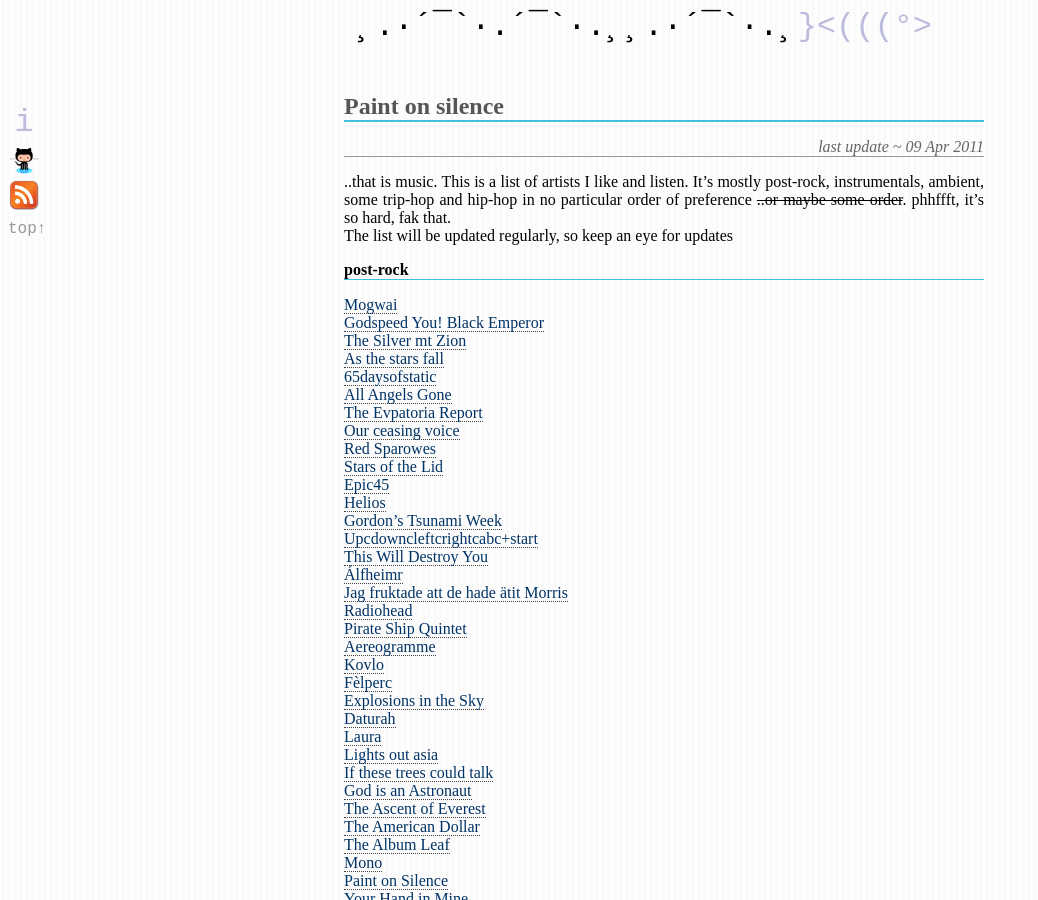
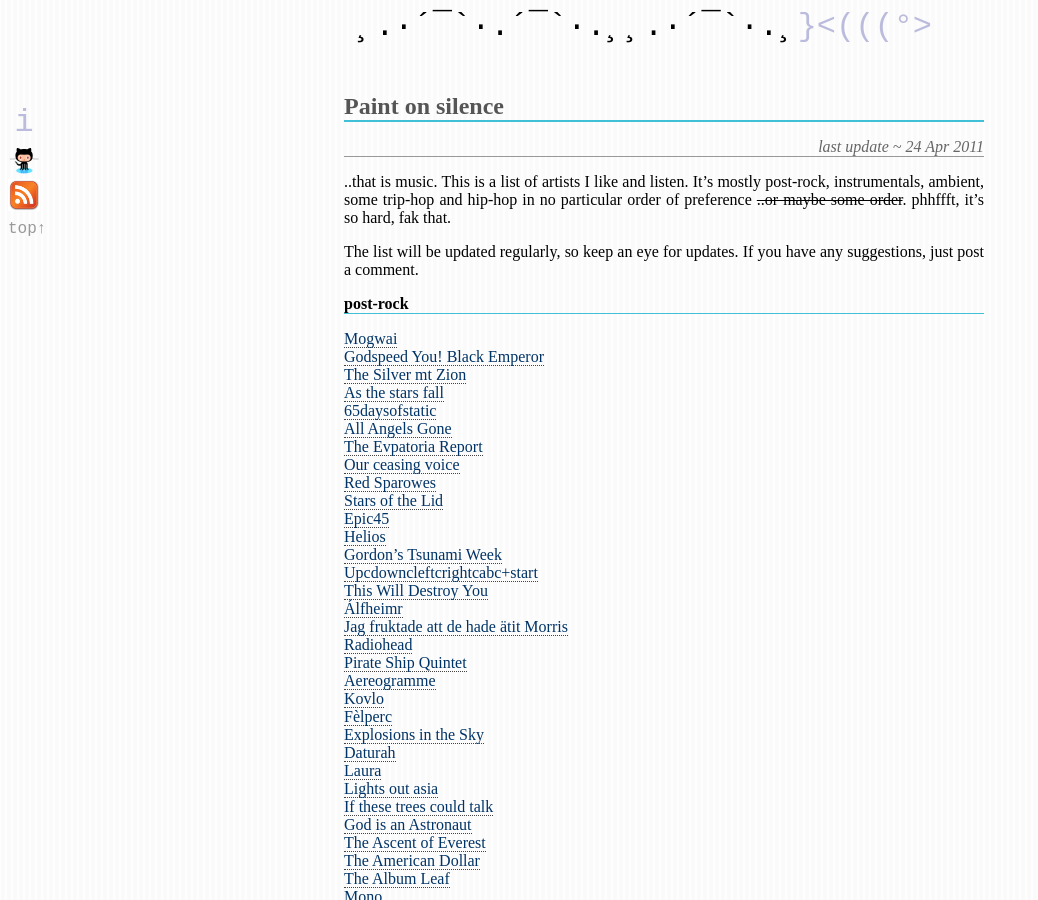
Before and after one commit to c00kiemon5ter/c00kiemon5ter.github.com, a Jekyll site: the page built from _posts/2011-03-16-Paint-on-silence.markdown, in a window 1280 px wide and 900 px high. Shown: the whole window, without its empty margins (0-1038 px from the left). Built offline with Jekyll 4.4.1, drawn with Linux system fonts in a browser that asks for light colours; comment, search, counter and statistics services are not loaded; some of the changed text lies outside the part shown.

```diff
--- a/_posts/2011-03-16-Paint-on-silence.markdown
+++ b/_posts/2011-03-16-Paint-on-silence.markdown
@@ -2,7 +2,8 @@
 layout: post
 title: Paint on silence
 categories: music
-update: 09 Apr 2011
+comments: true
+update: 24 Apr 2011
 ---
 
 {{ page.title }}
@@ -12,7 +13,9 @@ update: 09 Apr 2011
 It's mostly post-rock, instrumentals, ambient, some trip-hop and hip-hop
 in no particular order of preference <span style="text-decoration: line-through;">..or maybe some order</span>.
 phhffft, it's so hard, fak that.
-The list will be updated regularly, so keep an eye for updates
+
+The list will be updated regularly, so keep an eye for updates.
+If you have any suggestions, just post a comment.
 
 post-rock
 ---------
@@ -120,11 +123,11 @@ electronic
 
 hip-hop
 -------
-[MC Xander](http://www.myspace.com/mcxande)
-[Edi Casabella](http://www.myspace.com/edicasabella)
 [Thomax](http://www.myspace.com/thomaxbeats)
 [Sadistic](http://sadistik.bandcamp.com/)
 [Sage Francis](http://www.myspace.com/sagefrancis)
+[MC Xander](http://www.myspace.com/mcxande)
+[Edi Casabella](http://www.myspace.com/edicasabella)
 [Jedi Mind Tricks](http://www.myspace.com/jedimindtricks)
 [Talib Kweli](http://www.myspace.com/talibkweli)
 [The Procussions](http://www.myspace.com/theprocussions)
```
Also changed, not shown: other parts of _posts/2011-03-16-Paint-on-silence.markdown (+1 -1 lines).
